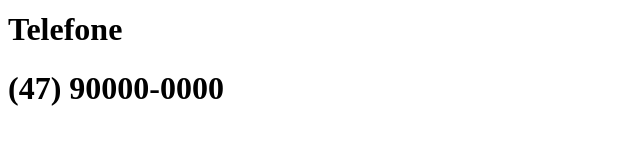
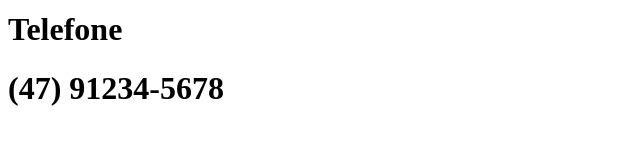
Before and after one commit to Usuari0Alura/sistemas-de-cursos, a plain HTML site: page Contato.html in a window 1280 px wide. Shown: the part 127-272 px from the top of the page, 0-640 px from the left. Drawn offline with Linux system fonts and the light colour scheme.

Commit message:
Atualizando numero de contato

```diff
--- a/Contato.html
+++ b/Contato.html
@@ -10,6 +10,6 @@
     <h1>Contato</h1>
     <h1>Entre em contato pelo email eduardo@gmail.com</h1>
     <h1>Telefone</h1>
-    <h1>(47) 90000-0000</h1>
+    <h1>(47) 91234-5678</h1>
 </body>
 </html>
```
